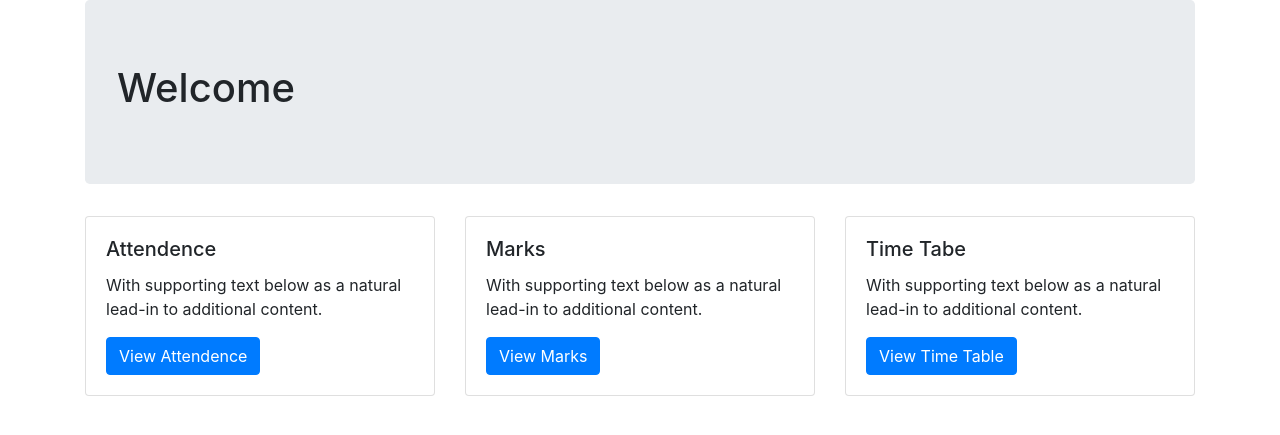
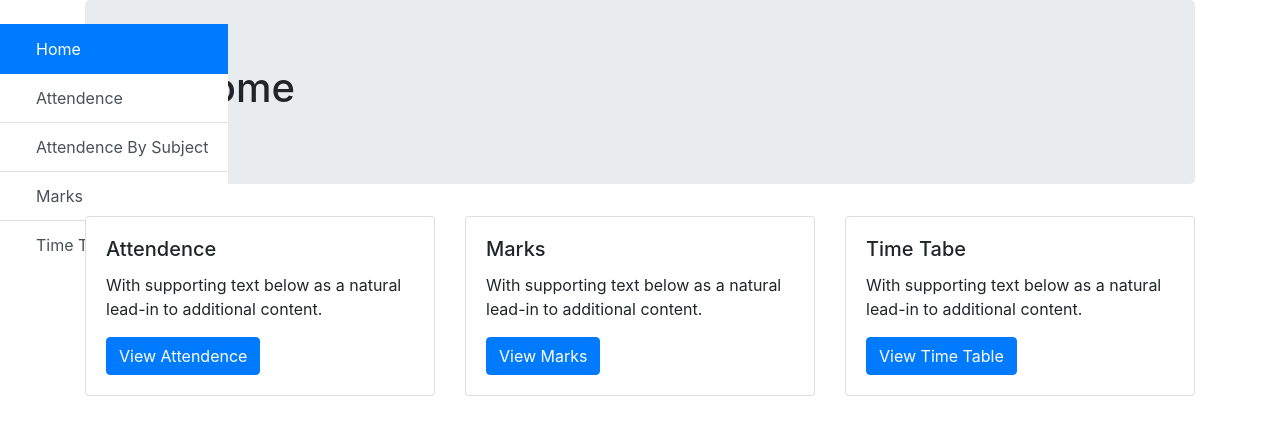
Before and after one commit to safwanvk/erp, a Django app: page / in a window 1280 px wide. Shown: the part 56-491 px from the top of the page. Run offline with Django 3.2, Linux system fonts and the light colour scheme; some libraries are stand-ins or nearby versions.

Commit message:
:art: Set dashboard

```diff
--- a/student/templates/student/attendence.html
+++ b/student/templates/student/attendence.html
@@ -2,7 +2,7 @@
 {% block title %}Student Attendence{% endblock %}
 
 {% block content %}
-{% include 'student/navbar.html' %}
+
 <div class="container">
     <nav class="navbar navbar-light bg-light">
         <span class="navbar-brand mb-0 h1">Attendence</span>
--- a/student/templates/student/attendence_details.html
+++ b/student/templates/student/attendence_details.html
@@ -2,7 +2,7 @@
 {% block title %}Student Attendence{% endblock %}
 
 {% block content %}
-{% include 'student/navbar.html' %}
+
 <div class="container">
     <nav class="navbar navbar-light bg-light">
         <span class="navbar-brand mb-0 h1">Course Name<!--:todo: self course--></span>
--- a/student/templates/student/base.html
+++ b/student/templates/student/base.html
@@ -7,8 +7,10 @@
     <link rel="stylesheet" href="https://maxcdn.bootstrapcdn.com/bootstrap/4.0.0/css/bootstrap.min.css" integrity="sha384-Gn5384xqQ1aoWXA+058RXPxPg6fy4IWvTNh0E263XmFcJlSAwiGgFAW/dAiS6JXm" crossorigin="anonymous">
 </head>
 <body>
+
+    {% include 'student/navbar.html' %}
+    {% include 'student/dashboard.html' %}
     {% block content %}
-
 
 
     {% endblock %}
--- /dev/null
+++ b/student/templates/student/dashboard.html
@@ -0,0 +1,22 @@
+<!-- Sidebar -->
+    <div class="sidebar-fixed position-fixed">
+
+      <a class="logo-wrapper waves-effect">
+        <img src="" class="img-fluid" alt="">
+      </a>
+
+      <div class="list-group list-group-flush">
+        <a href="{% url 'student:index' %}" class="list-group-item active waves-effect">
+          <i class="fas fa-chart-pie mr-3"></i>Home</a>
+        <a href="{% url 'student:view-attendence' %}" class="list-group-item list-group-item-action waves-effect">
+          <i class="fas fa-user mr-3"></i>Attendence</a>
+        <a href="{% url 'student:attendence-details' %}" class="list-group-item list-group-item-action waves-effect">
+          <i class="fas fa-map mr-3"></i>Attendence By Subject</a>
+        <a href="{% url 'student:view-marks' %}" class="list-group-item list-group-item-action waves-effect">
+          <i class="fas fa-money-bill-alt mr-3"></i>Marks</a>
+        <a href="{% url 'student:view-timetable' %}" class="list-group-item list-group-item-action waves-effect">
+          <i class="fas fa-money-bill-alt mr-3"></i>Time Table</a>
+      </div>
+
+    </div>
+<!-- Sidebar -->
--- a/student/templates/student/index.html
+++ b/student/templates/student/index.html
@@ -2,7 +2,7 @@
 {% block title %}Student Home{% endblock %}
 
 {% block content %}
-{% include 'student/navbar.html' %}
+
 <div class='container'>
     <div class="jumbotron">
         <h1>Welcome </h1>
--- a/student/templates/student/marks.html
+++ b/student/templates/student/marks.html
@@ -2,7 +2,7 @@
 {% block title %}Student Marks{% endblock %}
 
 {% block content %}
-{% include 'student/navbar.html' %}
+
 <div class="container">
     <nav class="navbar navbar-light bg-light">
         <span class="navbar-brand mb-0 h1">Marks</span>
--- a/student/templates/student/timetable.html
+++ b/student/templates/student/timetable.html
@@ -2,7 +2,7 @@
 {% block title %}Student Time Table{% endblock %}
 
 {% block content %}
-{% include 'student/navbar.html' %}
+
 <div class="container">
     <nav class="navbar navbar-light bg-light">
         <span class="navbar-brand mb-0 h1">Time Table</span>
```
